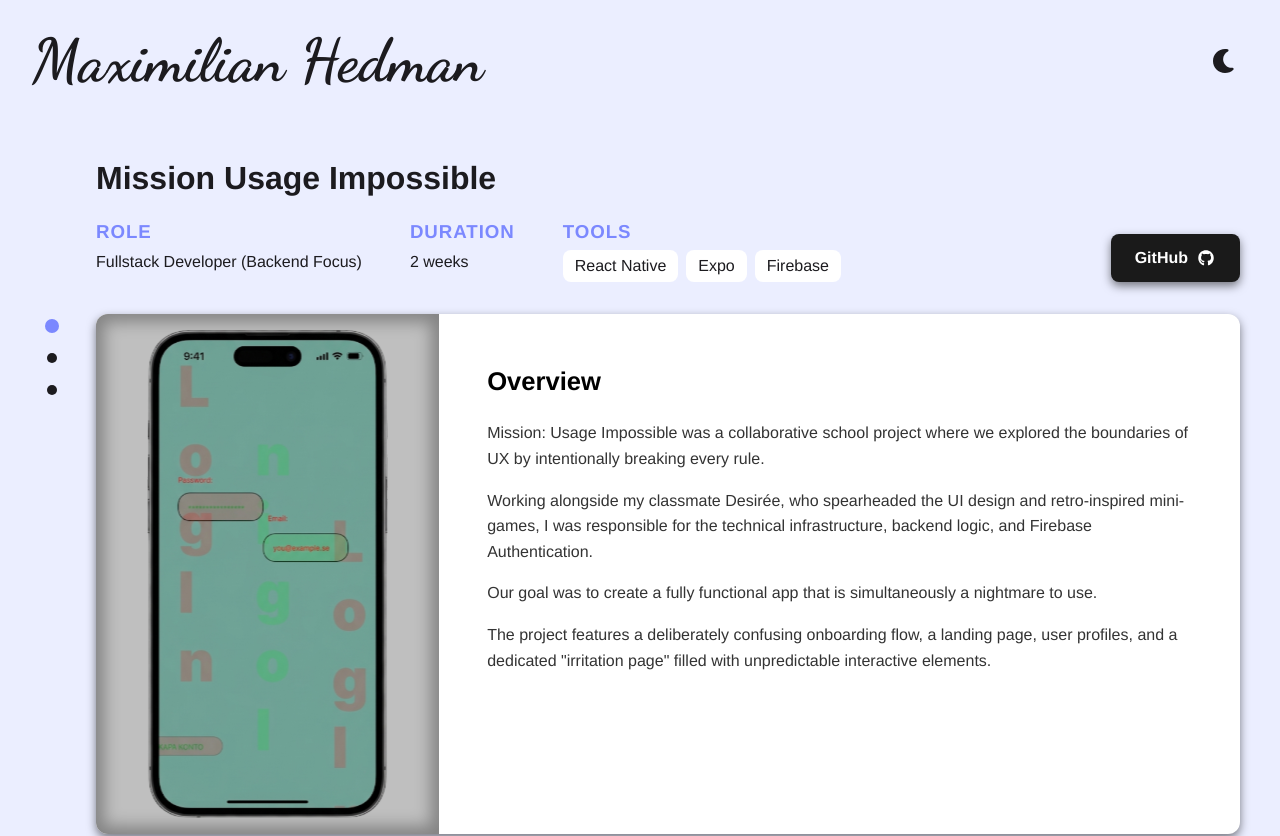
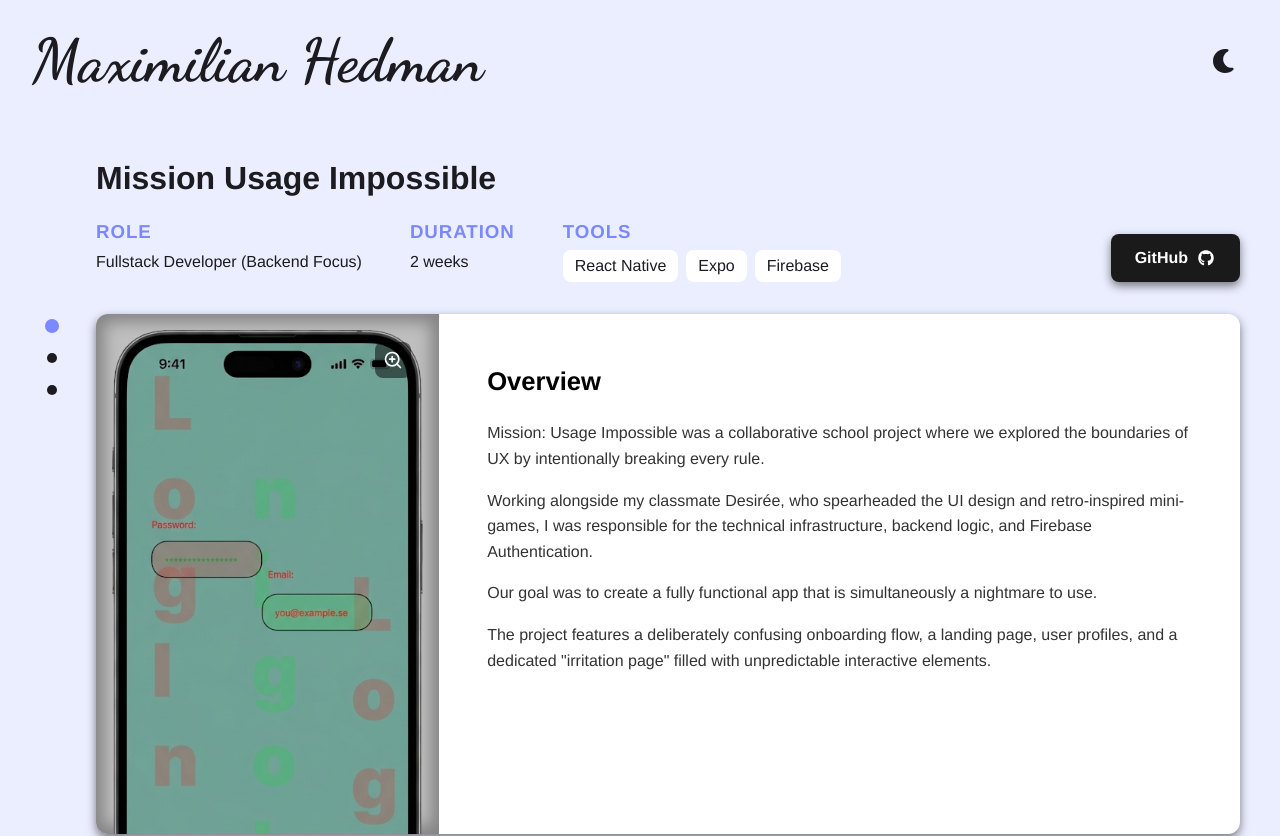
Before and after one commit to Antarcticz/Portfolio, a React (Vite) app: page /project/mission-usage-impossible in a window 1280 px wide. Shown: the top 836 px of the page. Built offline with nearby package versions, Linux system fonts and the light colour scheme.

Commit message:
ADDED: Animated indicator for interactive image on project slide

```diff
--- a/src/pages/ProjectDetails/ProjectDetails.jsx
+++ b/src/pages/ProjectDetails/ProjectDetails.jsx
@@ -132,18 +132,42 @@ const ProjectDetails = () => {
                                             : img;
 
                                         return (
-                                            <img
-                                                key={idx}
-                                                src={img}
-                                                alt={altText}
-                                                className="zoomable-image"
+                                            <div
+                                                key={`${activeSlide}-${idx}`}
+                                                className="zoomable-image-wrapper"
                                                 onClick={() => setZoomedImage({
                                                     src: highResImage,
                                                     alt: altText,
                                                     globalIndex: globalImageIndex
                                                 })}
-                                            />
-                                        )
+                                            >
+                                                <img
+                                                    src={img}
+                                                    alt={altText}
+                                                    className="zoomable-image"
+                                                />
+
+                                                <div className="zoom-icon-center" aria-hidden="true">
+                                                    <svg viewBox="0 0 24 24" fill="none" stroke="currentColor" strokeWidth="2" strokeLinecap="round" strokeLinejoin="round">
+                                                        <circle cx="11" cy="11" r="8" />
+                                                        <line x1="21" y1="21" x2="16.65" y2="16.65" />
+                                                        <line x1="11" y1="8" x2="11" y2="14" />
+                                                        <line x1="8" y1="11" x2="14" y2="11" />
+                                                    </svg>
+                                                </div>
+
+                                                <div className="zoom-icon-corner-slot" aria-hidden="true">
+                                                    <div className="zoom-icon-corner">
+                                                        <svg viewBox="0 0 24 24" fill="none" stroke="currentColor" strokeWidth="2" strokeLinecap="round" strokeLinejoin="round">
+                                                            <circle cx="11" cy="11" r="8" />
+                                                            <line x1="21" y1="21" x2="16.65" y2="16.65" />
+                                                            <line x1="11" y1="8" x2="11" y2="14" />
+                                                            <line x1="8" y1="11" x2="14" y2="11" />
+                                                        </svg>
+                                                    </div>
+                                                </div>
+                                            </div>
+                                        );
                                     })
                                 ) : (
                                     <div className="placeholder">Visual assets coming soon</div>
--- a/src/pages/ProjectDetails/ProjectDetails.scss
+++ b/src/pages/ProjectDetails/ProjectDetails.scss
@@ -212,9 +212,7 @@
                 justify-content: center;
                 width: 100%;
                 background-color: #bfbfbf;
-                // border: 1rem solid #7b88ff;
                 box-shadow: inset 0 0 16px 8px #00000050;
-
                 cursor: zoom-in;
 
                 @media (min-width: 768px) {
@@ -226,24 +224,88 @@
                     height: 600px;
                     border: none;
 
-
                     @media (min-width: 768px) {
                         height: 100%;
                         min-height: 650px;
                     }
                 }
 
-                img {
-                    max-width: 100%;
-                    max-height: 100%;
-                    object-fit: fill;
-                    padding: 1rem;
+                .zoomable-image-wrapper {
+                    display: grid;
+                    width: 100%;
+                    height: 100%;
 
+                    .zoomable-image,
+                    .zoom-icon-center,
+                    .zoom-icon-corner-slot {
+                        grid-area: 1 / 1;
+                    }
 
+                    .zoomable-image {
+                        max-width: 100%;
+                        max-height: 100%;
+                        object-fit: fill;
+                        padding: 1rem;
 
-                    @media (min-width: 768px) {
-                        width: 100%;
-                        height: 100%;
+                        @media (min-width: 768px) {
+                            width: 100%;
+                            height: 100%;
+                        }
+                    }
+
+                    .zoom-icon-center {
+                        place-self: center;
+                        display: flex;
+                        align-items: center;
+                        justify-content: center;
+                        width: 4rem;
+                        height: 4rem;
+                        border-radius: 0.75rem;
+                        background-color: rgba(0, 0, 0, 0.5);
+                        color: #ffffff;
+                        pointer-events: none;
+                        opacity: 0;
+                        animation: zoomCenterSequence 1.8s ease-in-out 0.2s forwards;
+
+                        svg {
+                            width: 2.25rem;
+                            height: 2.25rem;
+                        }
+
+                        @media (prefers-reduced-motion: reduce) {
+                            animation: none;
+                            display: none;
+                        }
+                    }
+
+                    .zoom-icon-corner-slot {
+                        align-self: start;
+                        justify-self: end;
+                        padding: 1.75rem;
+                        pointer-events: none;
+                    }
+
+                    .zoom-icon-corner {
+                        display: flex;
+                        align-items: center;
+                        justify-content: center;
+                        width: 2.25rem;
+                        height: 2.25rem;
+                        border-radius: 0.5rem;
+                        background-color: rgba(0, 0, 0, 0.5);
+                        color: #ffffff;
+                        opacity: 0;
+                        animation: zoomCornerFadeIn 0.5s ease-out 2s forwards;
+
+                        svg {
+                            width: 1.25rem;
+                            height: 1.25rem;
+                        }
+
+                        @media (prefers-reduced-motion: reduce) {
+                            animation: none;
+                            opacity: 1;
+                        }
                     }
                 }
             }
@@ -305,3 +367,35 @@
         }
     }
 }
+
+@keyframes zoomCenterSequence {
+    0% {
+        opacity: 0;
+        transform: scale(0.9);
+    }
+
+    25% {
+        opacity: 1;
+        transform: scale(1);
+    }
+
+    70% {
+        opacity: 1;
+        transform: scale(1);
+    }
+
+    100% {
+        opacity: 0;
+        transform: scale(0.95);
+    }
+}
+
+@keyframes zoomCornerFadeIn {
+    from {
+        opacity: 0;
+    }
+
+    to {
+        opacity: 1;
+    }
+}
```
